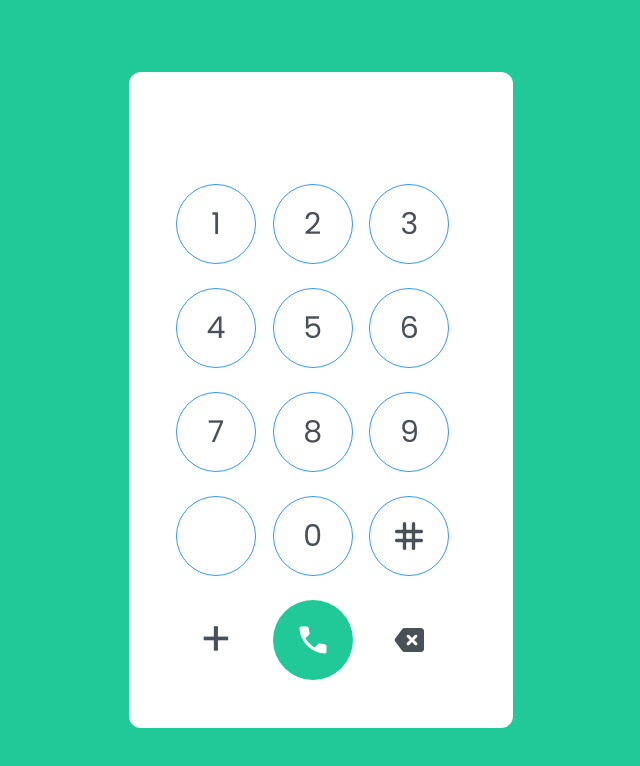
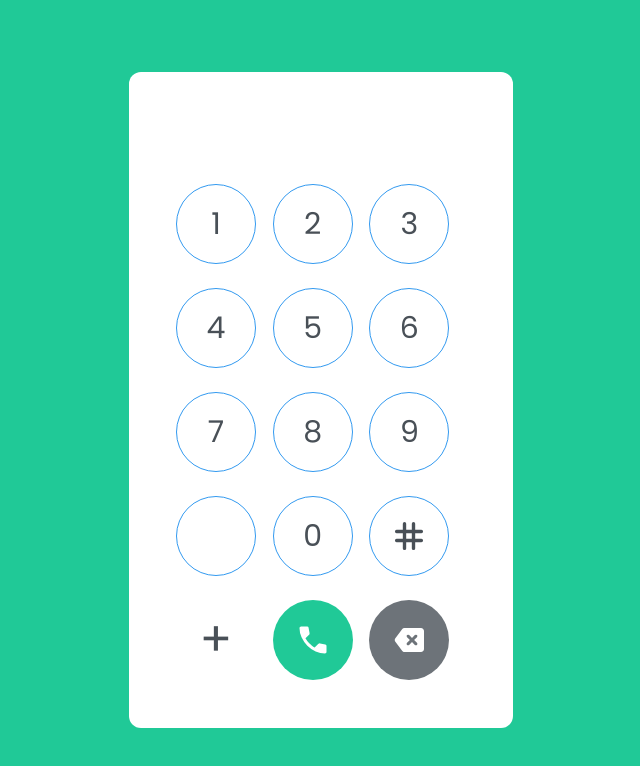
Before and after one commit to rodercode/mobile-pad-challenge, a Vue app: page / in a window 1280 px wide. Shown: the top 766 px of the page, without its empty margins (319-959 px from the left). Built offline with nearby package versions, Linux system fonts and the light colour scheme; some icons are missing.

Commit message:
create a disable style for backspace button

```diff
--- a/src/views/MobilePadView.vue
+++ b/src/views/MobilePadView.vue
@@ -43,7 +43,7 @@
       <button
         :disabled="isNumberEmpty"
         @click="deleteLastDigit"
-        class="border-none"
+        class="border-none disabled:bg-gray-color-light disabled:text-white"
       >
         <IconBackspace />
       </button>
```
